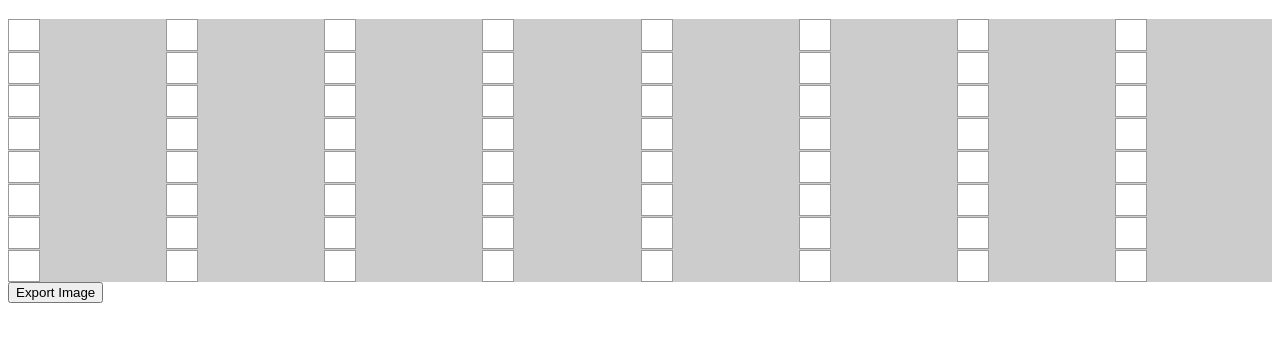
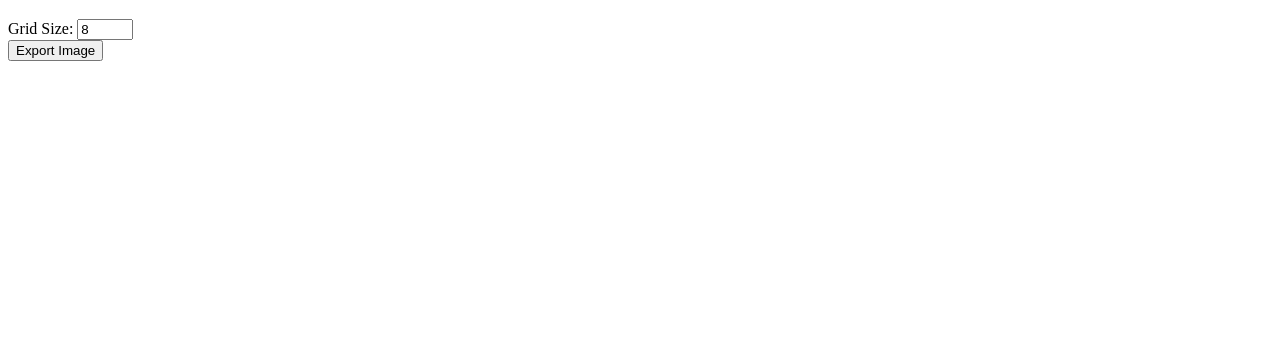
Before and after one commit to jmholla/blanket_pattern_designer, a plain HTML site: page index.htm in a window 1280 px wide. Shown: the part 61-402 px from the top of the page. Drawn offline with Linux system fonts and the light colour scheme.

Commit message:
ChatGPT v2
The grid size needs to be configurable by the end user.

```diff
--- a/index.htm
+++ b/index.htm
@@ -29,17 +29,26 @@
 <body>
     <h1>1-Bit Image Designer</h1>
 
+    <!-- Input grid size -->
+    <label for="gridSize">Grid Size:</label>
+    <input type="number" id="gridSize" name="gridSize" min="1" max="20" value="8">
+
     <!-- Input grid -->
-    <div class="grid" style="--grid-size: 8;">
-        <!-- Replace the `--grid-size` with any size you want -->
+    <div class="grid">
         <!-- Use a loop to generate cells -->
         <!-- You can use JavaScript or server-side logic to create the grid based on the size -->
 
         <!-- Example using JavaScript -->
         <script>
-            const gridSize = document.querySelector('.grid').style.getPropertyValue('--grid-size');
+            document.getElementById("gridSize").addEventListener('change', (event) => {
+                const gridSize = event.target.value;
                 const grid = document.querySelector('.grid');
+                grid.style.setProperty('--grid-size', gridSize);
 
+                // Clear the grid
+                grid.innerHTML = '';
+
+                // Create new cells
                 for (let i = 0; i < gridSize; i++) {
                     for (let j = 0; j < gridSize; j++) {
                         const cell = document.createElement('div');
@@ -50,6 +59,7 @@
                         grid.appendChild(cell);
                     }
                 }
+            });
         </script>
     </div>
 
```
Lines whose indentation alone changed are shown as unchanged.
